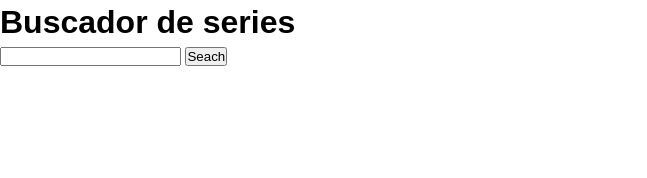
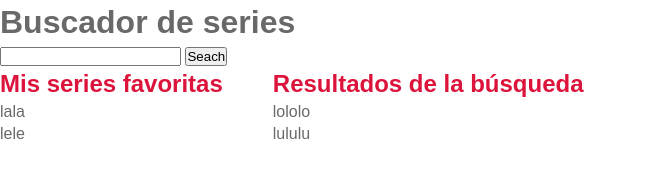
Before and after one commit to Adalab/f-m2-evaluacion-final-carmen-tm, a website: page public/index.html in a window 1280 px wide. Shown: the whole page, without its empty margins (0-647 px from the left). Drawn offline with Linux system fonts and the light colour scheme.

Commit message:
Add html structureof new functionality

```diff
--- a/_src/assets/js/main.js
+++ b/_src/assets/js/main.js
@@ -4,7 +4,7 @@
 //Get elements
 const inputEl = document.querySelector('.app-input');
 const btnEl = document.querySelector('.btn');
-const resultListEl = document.querySelector('.list-results');
+const resultListEl = document.querySelector('.results__list');
 // console.log(inputEl, btnEl, resultListEl);
 
 function createItem(a, b) {
@@ -67,3 +67,5 @@ function handlerBtn() {
 
 //Add lister to main button
 btnEl.addEventListener('click', handlerBtn);
+
+//Add listener to each card from the results
--- a/_src/assets/scss/layout/_base.scss
+++ b/_src/assets/scss/layout/_base.scss
@@ -18,5 +18,5 @@ body {
   font-size: 16px;
   font-weight: 400;
   line-height: 1.4;
-  color: black;
+  color: dimgrey;
 }
--- a/_src/assets/scss/layout/_main-section.scss
+++ b/_src/assets/scss/layout/_main-section.scss
@@ -2,3 +2,21 @@
   background-color: crimson;
   color: blue;
 }
+
+.favourites {
+  margin-right: 50px;
+
+  &__title {
+    color: crimson;
+  }
+}
+
+.results {
+  &__title {
+    color: crimson;
+  }
+}
+
+.app-result {
+  display: flex;
+}
--- a/public/assets/js/main.js
+++ b/public/assets/js/main.js
@@ -4,7 +4,7 @@
 //Get elements
 const inputEl = document.querySelector('.app-input');
 const btnEl = document.querySelector('.btn');
-const resultListEl = document.querySelector('.list-results');
+const resultListEl = document.querySelector('.results__list');
 // console.log(inputEl, btnEl, resultListEl);
 
 function createItem(a, b) {
@@ -68,4 +68,6 @@ function handlerBtn() {
 //Add lister to main button
 btnEl.addEventListener('click', handlerBtn);
 
+//Add listener to each card from the results
+
 //# sourceMappingURL=main.js.map
--- a/public/index.html
+++ b/public/index.html
@@ -23,7 +23,22 @@
                 </form>
             </section>
             <section class="app-result">
-                <ul class="list-results"></ul>
+                <div class="favourites">
+                     <h2 class="favourites__title">Mis series favoritas</h2>
+
+                    <ul class="favourites__list">
+                        <li>lala</li>
+                        <li>lele</li>
+                    </ul>
+                </div>
+                <div class="results">
+                     <h2 class="results__title">Resultados de la búsqueda</h2>
+
+                    <ul class="results__list">
+                        <li>lololo</li>
+                        <li>lululu</li>
+                    </ul>
+                </div>
             </section>
         </div>
         <script type="text/javascript" src="assets/js/main.js"></script>
```
Also changed, not shown: _src/templates/partials/_main.html (+14 -1 lines), public/assets/css/main.css, 2 other files.
